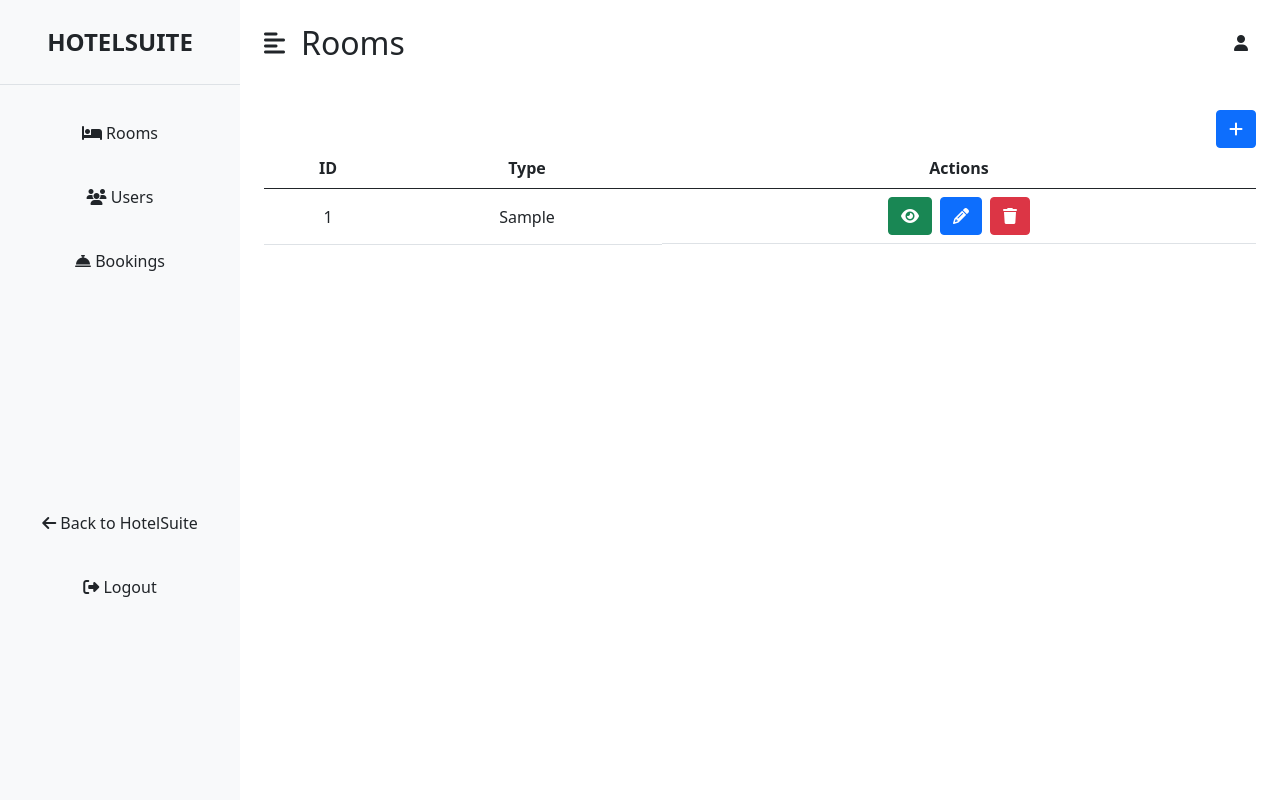
After one commit to EAFIT-Ingenieria-Software/HotelSuite, a Django app: page /admin/rooms/ in a window 1280 px wide. The commit adds this page. Run offline with Django 5.2, Linux system fonts and the light colour scheme; tables that the repository leaves empty hold one stand-in row (values such as "Sample post").

Commit message:
imp: Admin room index

```diff
--- /dev/null
+++ b/Admin/templates/rooms/index.html
@@ -0,0 +1,35 @@
+{% extends 'admin.html' %}
+
+{% block title %}{{ template_data.title }}{% endblock %}
+{% block section_title %}{{ template_data.section_title }}{% endblock %}
+
+{% block content %}
+<div class="text-center">
+    <div class="d-flex justify-content-end">
+        <a type="button" href="" class="btn btn-primary"><i class="fa-solid fa-plus"></i></a>
+    </div>
+    <table class="table">
+        <thead>
+            <tr>
+                <th>ID</th>
+                <th>Type</th>
+                <th>Actions</th>
+            </tr>
+        </thead>
+        <tbody>
+            {% for room in template_data.rooms %}
+            <tr>
+                <td class="align-middle">{{ room.get_id }}</td>
+                <td class="align-middle">{{ room.get_type }}</td>
+                <td class="d-flex justify-content-center">
+                    <a type="button" href="" class="btn btn-success me-2"><i class="fa-solid fa-eye"></i></a>
+                    <a type="button" href="" class="btn btn-primary me-2"><i class="fa-solid fa-pencil"></i></a>
+                    <a type="button" href="" class="btn btn-danger"><i class="fa-solid fa-trash"></i></a>
+                </td>
+            </tr>
+            {% endfor %}
+        </tbody>
+    </table>
+</div>
+
+{% endblock %}
--- a/Admin/urls.py
+++ b/Admin/urls.py
@@ -1,6 +1,8 @@
 from django.urls import path
-from .views import index
+from .views import index, RoomManager
 
 urlpatterns = [
     path('', index, name='index'),
+
+    path('rooms/', RoomManager.index, name='room_manager_index'),
 ]
--- a/Admin/views.py
+++ b/Admin/views.py
@@ -1,4 +1,5 @@
 from django.shortcuts import render
+from BookingManagement.models import Room
 
 # Create your views here.
 
@@ -9,3 +10,14 @@ def index(request):
     template_data['section_title'] = 'Home'
 
     return render(request, 'index.html', {"template_data": template_data})
+
+
+class RoomManager:
+    def index(request):
+        template_data = {}
+        template_data['title'] = 'HotelSuite'
+        template_data['section_title'] = 'Rooms'
+
+        template_data['rooms'] = Room.objects.all()
+
+        return render(request, 'rooms/index.html', {"template_data": template_data})
--- a/HotelSuite/templates/admin.html
+++ b/HotelSuite/templates/admin.html
@@ -20,7 +20,7 @@
                 HotelSuite
             </div>
             <div class="list-group list-group-flush my-3">
-                <a href="" class="list-group-item list-group-item-action bg-transparent">
+                <a href="{% url 'room_manager_index' %}" class="list-group-item list-group-item-action bg-transparent">
                     <i class="fa-solid fa-bed"></i> Rooms</a>
                 <a href="" class="list-group-item list-group-item-action bg-transparent"><i
                         class="fa-solid fa-users"></i> Users</a>
@@ -49,7 +49,7 @@
                     <i class="fas fa-user me-2"></i> {{ user.username }}
                 </div>
             </nav>
-            <div class="container m-4">
+            <div class="m-4">
                 {% block content %} {% endblock %}
             </div>
         </div>
```
